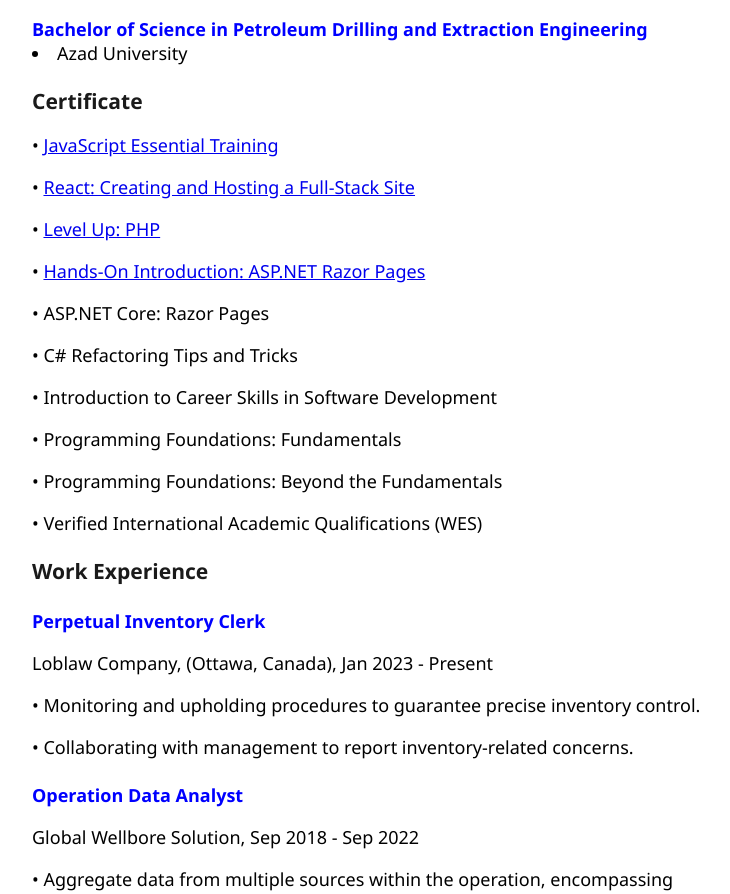
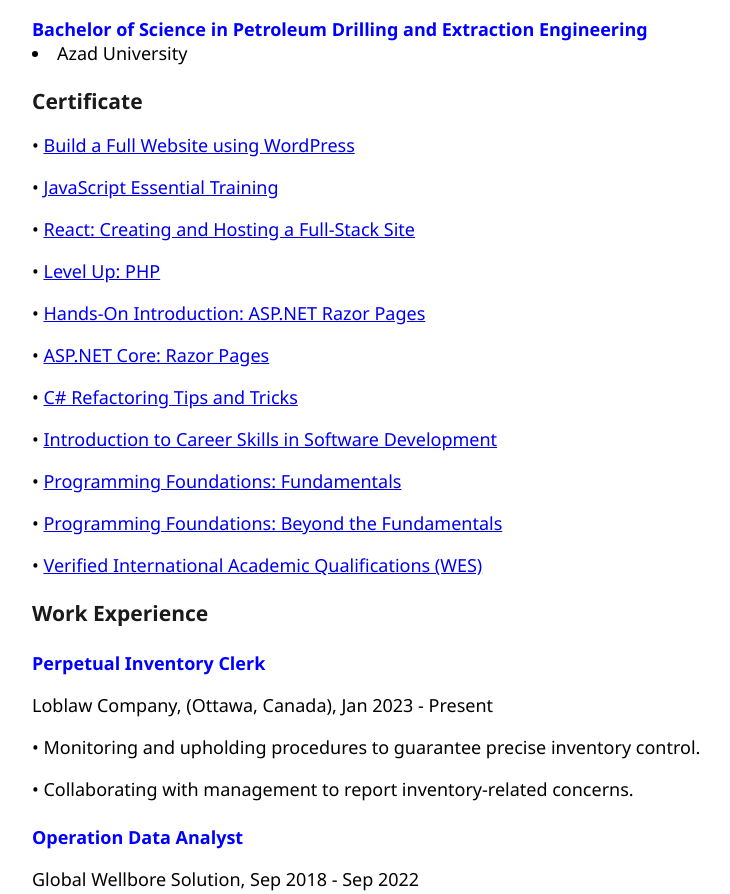
Before and after one commit to Idenshah/WebSite, a React (Create React App) app: page /about in a window 1280 px wide. Shown: the part 1340-2234 px from the top of the page, without its empty margins (263-993 px from the left). Built offline with nearby package versions, Linux system fonts and the light colour scheme.

Commit message:
updated.

```diff
--- a/src/Pages/AboutPage.js
+++ b/src/Pages/AboutPage.js
@@ -96,6 +96,12 @@
         <div className="certification">
           <dl>
             •{" "}
+            <a href="https://www.coursera.org/account/accomplishments/verify/UHQXB5CHPJ5G">
+              Build a Full Website using WordPress
+            </a>
+          </dl>
+          <dl>
+            •{" "}
             <a href="https://www.linkedin.com/learning/certificates/e338d4e1e796946f143be54f7c3eb7c4d513cc5b87b5b46bedee7fdc003dbeb9?accountId=2199673&u=2199673&success=true&authUUID=T80Wy04ZQWy1V%2Fk3qCJXgQ%3D%3D">
               JavaScript Essential Training
             </a>
@@ -118,12 +124,42 @@
               Hands-On Introduction: ASP.NET Razor Pages
             </a>
           </dl>
-          <dl>• ASP.NET Core: Razor Pages</dl>
-          <dl>• C# Refactoring Tips and Tricks</dl>
-          <dl>• Introduction to Career Skills in Software Development</dl>
-          <dl>• Programming Foundations: Fundamentals</dl>
-          <dl>• Programming Foundations: Beyond the Fundamentals</dl>
-          <dl>• Verified International Academic Qualifications (WES)</dl>
+          <dl>
+            •{" "}
+            <a href="https://www.linkedin.com/learning/certificates/a6166e4bdc58a231c8fae230299b7e13b83cf3ba790d23924d123c68f32e425e?u=2199673">
+              ASP.NET Core: Razor Pages
+            </a>
+          </dl>
+          <dl>
+            •{" "}
+            <a href="https://www.linkedin.com/learning/certificates/1fb24b1216ec7c7ea4a8ed0219d22193b54d6e6523b7a169f12cf33337c06075?u=2199673">
+              C# Refactoring Tips and Tricks
+            </a>
+          </dl>
+          <dl>
+            •{" "}
+            <a href="https://www.linkedin.com/learning/certificates/dffef7e714760ad4549694195fd3fca4a9a005ec127e79a39f7911e8cd39a1f5?u=2199673">
+              Introduction to Career Skills in Software Development
+            </a>
+          </dl>
+          <dl>
+            •{" "}
+            <a href="https://www.linkedin.com/learning/certificates/9c5867796929e8cebc31683ca61d1948e3a5cc1f4c680e1b248a104aa487bacc?u=2199673">
+              Programming Foundations: Fundamentals
+            </a>
+          </dl>
+          <dl>
+            •{" "}
+            <a href="https://www.linkedin.com/learning/certificates/236bc606ca569dd7c235621ae284bbe888891aa1205babaf738f295e30f9bba4?u=2199673">
+              Programming Foundations: Beyond the Fundamentals
+            </a>
+          </dl>
+          <dl>
+            •{" "}
+            <a href="https://www.credly.com/badges/b5ab8dbf-8a0e-4b0f-a20b-9f01d73d0d0e/linked_in_profile">
+              Verified International Academic Qualifications (WES)
+            </a>
+          </dl>
         </div>
         <h3>Work Experience</h3>
         <h4>Perpetual Inventory Clerk</h4>
```
